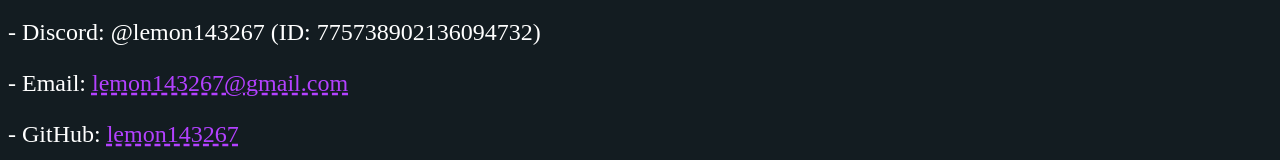
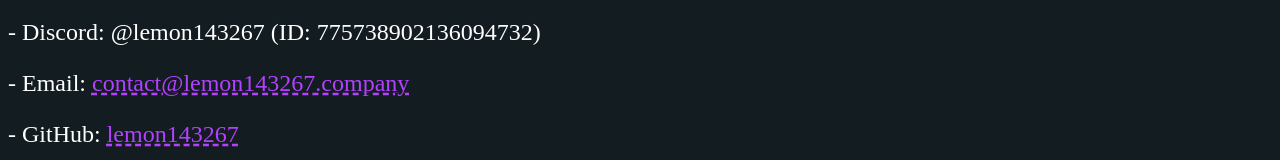
Before and after one commit to lemon143267/lemon143267.github.io, a plain HTML site: page index.html in a window 1280 px wide. Shown: the part 395-555 px from the top of the page. Drawn offline with Linux system fonts and the light colour scheme; a web font is replaced by a local one.

Commit message:
Update index.html

```diff
--- a/index.html
+++ b/index.html
@@ -71,7 +71,7 @@
     <p>Но, когда спать пора, тени наших душ ходят по дворам.</p>
     <p>- Telegram: <a href="https://t.me/lemon143267" target="_blank">@lemon143267</a> (ID: 1438353359)</p>
     <p>- Discord: @lemon143267 (ID: 775738902136094732)</p>
-    <p>- Email: <a href="mailto:lemon143267@gmail.com" target="_blank">lemon143267@gmail.com</a></p>
+    <p>- Email: <a href="mailto:contact@lemon143267.company" target="_blank">contact@lemon143267.company</a></p>
     <p>- GitHub: <a href="https://github.com/lemon143267" target="_blank">lemon143267</a></p>
     <p>- Steam: <a href="https://steamcommunity.com/id/lemon143267" target="_blank">lemon143267</a></p>
     <p>------------------</p>
```
